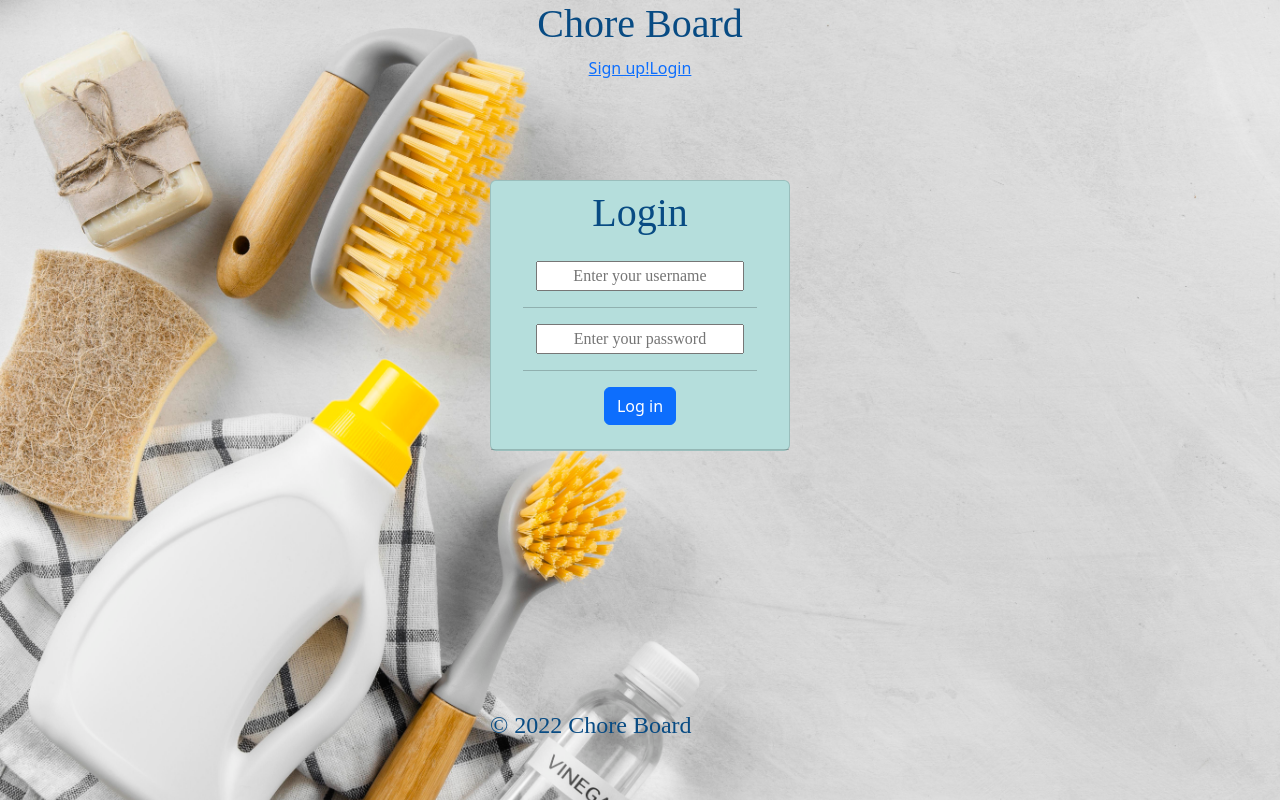
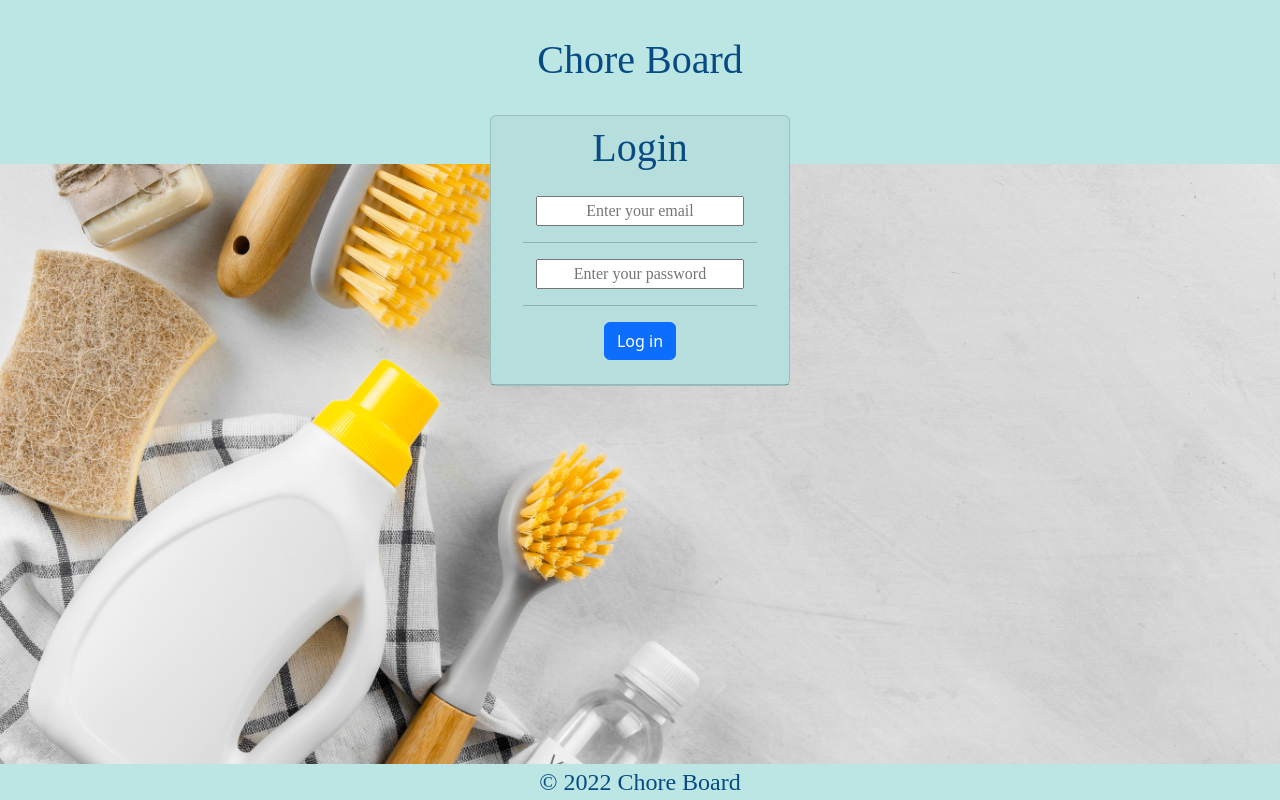
Before and after one commit to Rdoolz51/Choreboard, a React (Create React App) app in the folder client/: page /login in a window 1280 px wide. Built offline with nearby package versions, Linux system fonts and the light colour scheme; a web font is replaced by a local one.

Commit message:
adjusted styling more

```diff
--- a/client/src/components/Header/index.js
+++ b/client/src/components/Header/index.js
@@ -12,8 +12,8 @@ const Header = () => {
                 </Link>
                 <nav>
                     <>
-                    <Link to="/signup">Sign up!</Link>
-                    <Link to="/login">Login</Link>
+                    <Link to="/signup" className="header-title">Sign up!</Link>
+                    <Link to="/login" className="header-title">Login</Link>
                     </>
                 </nav>
             </div>
--- a/client/src/index.css
+++ b/client/src/index.css
@@ -24,9 +24,12 @@ body {
 
 /* Header styling */
 .header {
-  /* background-color: var(--teal); */
-  position: sticky;
+  background-color: var(--teal);
+  position: fixed;
   text-align: center;
+  width: 100%;
+  left: 0;
+  top: 0;
 }
 
 .header-title {
@@ -35,15 +38,17 @@ body {
   color: var(--darkBlue);
   text-decoration: none;
   text-align: center;
-
+  padding: 20px 20px;
 }
 
 /* Footer Styling */
 .footer{
-  /* background-color: var(--teal); */
-  padding-top: 20%;
+  background-color: var(--teal);
   text-align: center;
-  position: absolute;
+  position: fixed;
+  left: 0;
+  bottom: 0;
+  width: 100%;
 }
 
 .footer-title{
@@ -53,7 +58,6 @@ body {
 }
 
 /* Signup/Login Styles */
-
 .form-title{
   font-family: var(--font);
   color: var(--darkBlue);
@@ -67,7 +71,6 @@ body {
 }
 
 .form-card{
-  /* background-color: var(--teal); */
   text-align: center;
 }
 
--- a/client/src/pages/Login.js
+++ b/client/src/pages/Login.js
@@ -5,7 +5,7 @@ import Auth from '../utils/auth';
 import Button from "react-bootstrap/Button";
 import Card from 'react-bootstrap/Card';
 
-const Login = () => {
+const Login = (props) => {
     const [formState, setFormState] = useState({ email: '', password: ''})
     const [login, {error}] = useMutation(LOGIN_USER);
 
@@ -41,7 +41,7 @@ const Login = () => {
                         <form onSubmit={handleFormSubmit} >
                         <input
                             className="form-input"
-                            placeholder="Enter your username"
+                            placeholder="Enter your email"
                             name="email"
                             type="email"
                             id="email"
```
